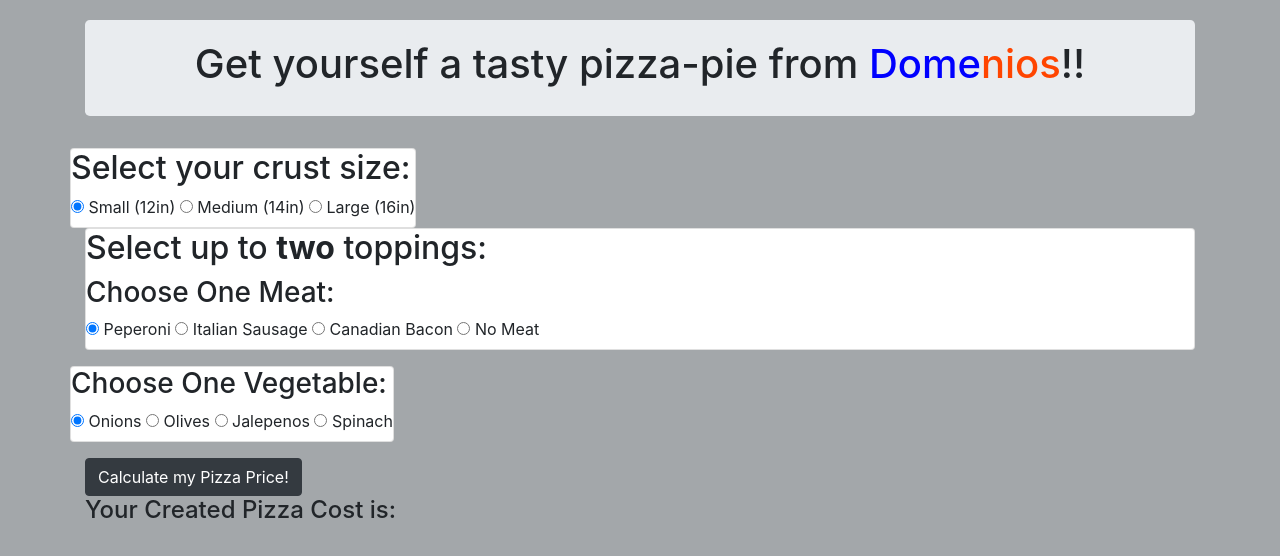
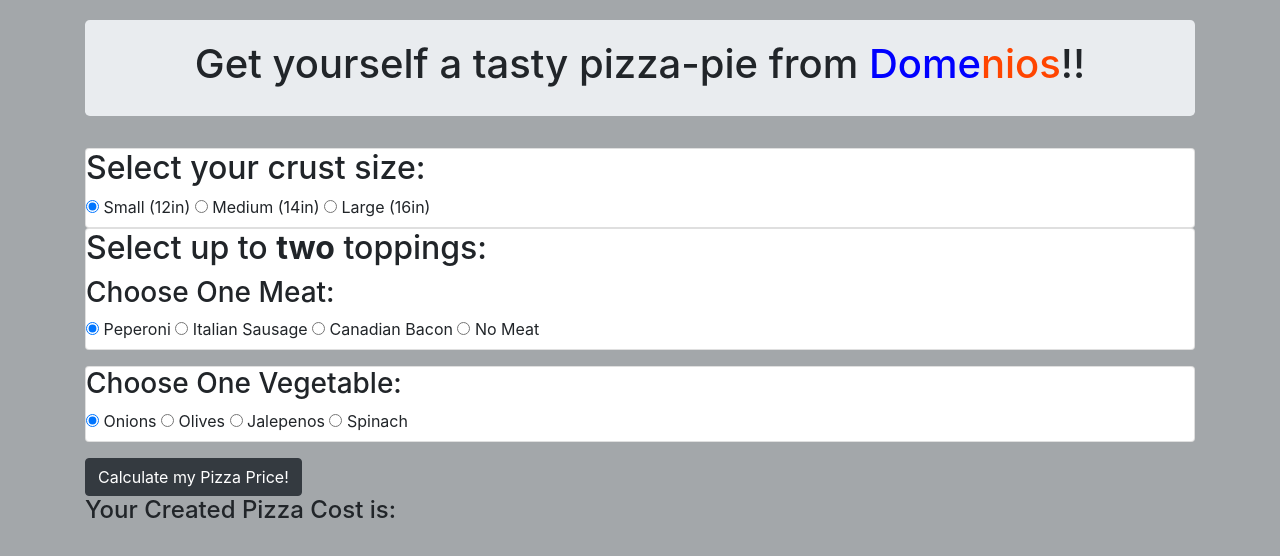
Before and after one commit to mrunderoad/pizza-parlor, a plain HTML site: page index.html in a window 1280 px wide. Drawn offline with Linux system fonts and the light colour scheme.

Commit message:
unfinished project. needs to be finished.

```diff
--- a/index.html
+++ b/index.html
@@ -16,9 +16,8 @@
     </div>
     <form id="pizza-size">
       <div class="form-group">
-        <div class="row">
           <div class="card">
-            <div class="card-md-6">
+            <div class="card-md-12">
               <h2>Select your crust size:</h2>
               <label>
                 <input type="radio" name="size" value="13" checked>
@@ -32,7 +31,6 @@
                 <input type="radio" name="size" value="17">
                 Large (16in)
               </label>
-            </div>
             </div>
           </div>
           <div class="form-group">
@@ -59,7 +57,6 @@
               </div>
             </div>
           </div>
-        <div class="row">
             <div class="form-group">
               <div class="card">
                 <div class="card-md-8">
```
Lines whose indentation alone changed are shown as unchanged.
